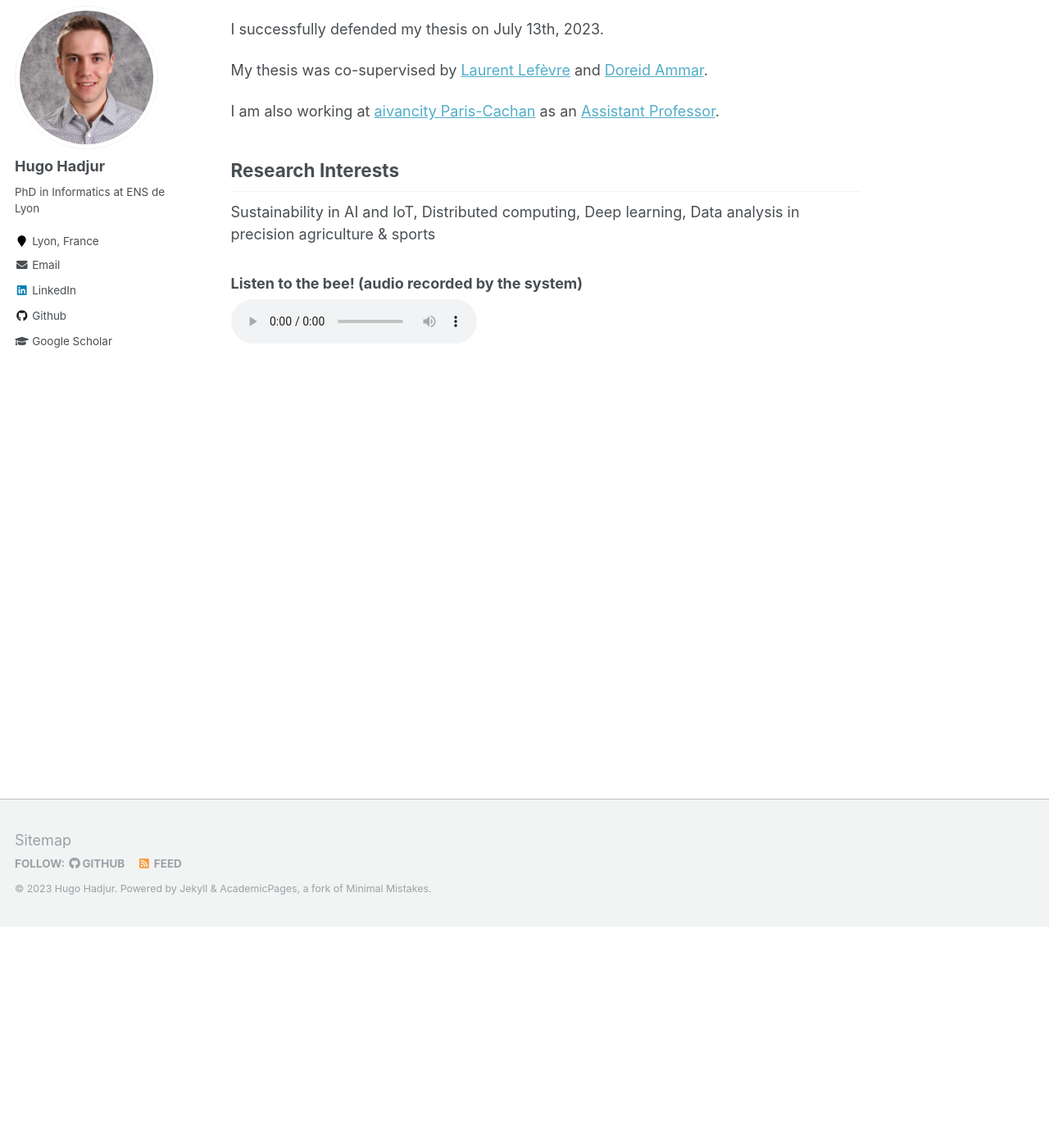
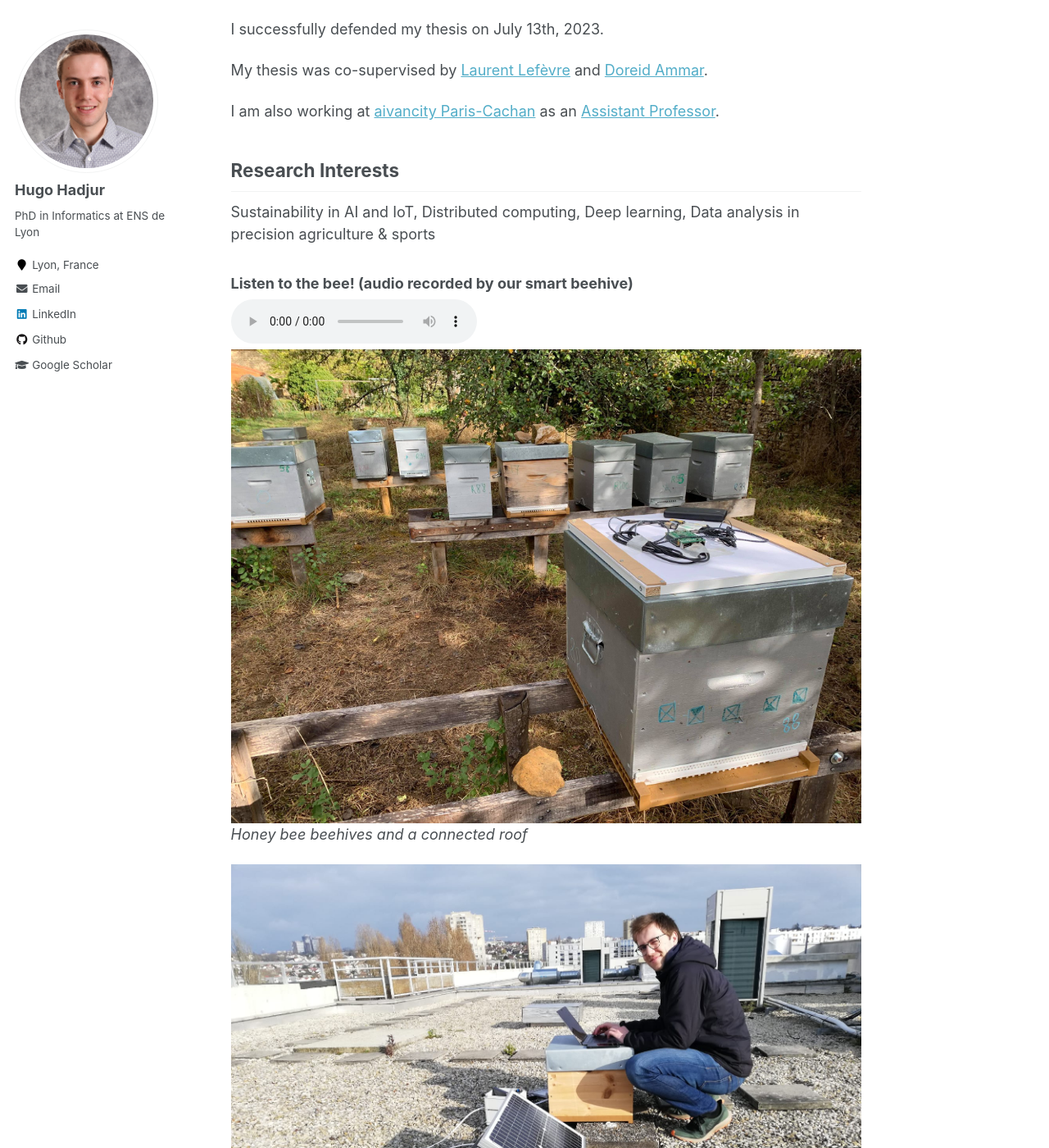
Before and after one commit to hadjurh/hadjurh.github.io, a Jekyll site: the page built from _pages/about.md, in a window 1280 px wide and 1400 px high, scrolled down 270 px. Shown: the whole window at 82% size. Built offline with Jekyll 4.4.1, drawn with Linux system fonts in a browser that asks for light colours; some of the changed text lies outside the part shown.

Commit message:
close audio tag

```diff
--- a/_pages/about.md
+++ b/_pages/about.md
@@ -20,17 +20,17 @@ I am also working at [aivancity Paris-Cachan](https://www.aivancity.ai/) as an [
 
 Sustainability in AI and IoT, Distributed computing, Deep learning, Data analysis in precision agriculture & sports
 
-### Listen to the bee! (audio recorded by the system)
+### Listen to the bee! (audio recorded by our smart beehive)
 
-<audio controls src="files/bees.mp3">
+<audio controls src="files/bees.mp3"></audio>
 
-![Honey bee beehives and a connected roof](images/pb_audio.jpg){:class="img-responsive"}
+![Honey bee beehives and a connected roof](images/pb_audio.jpg){:class="img-responsive"}\
 *Honey bee beehives and a connected roof*
 
-![Test of the smart beehive system](images/test_cachan.jpeg){:class="img-responsive"}
+![Test of the smart beehive system](images/test_cachan.jpeg){:class="img-responsive"}\
 *Test of the smart beehive system*
 
-![Deployment of smart beehives](images/deployment_cachan.jpg){:class="img-responsive"}
+![Deployment of smart beehives](images/deployment_cachan.jpg){:class="img-responsive"}\
 *Deployment of smart beehives*
 
 ### Pictures taken by the system
```
